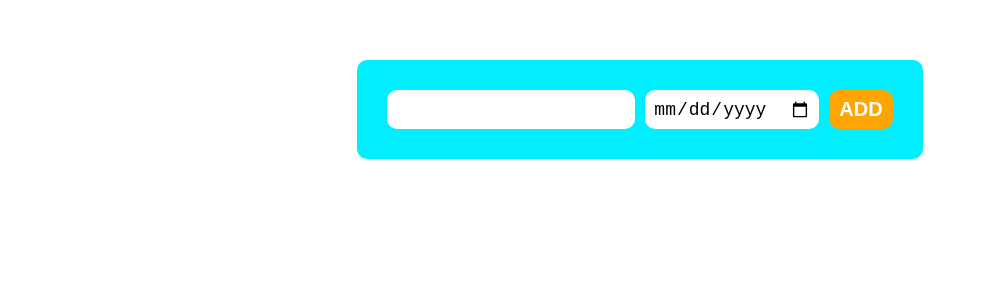
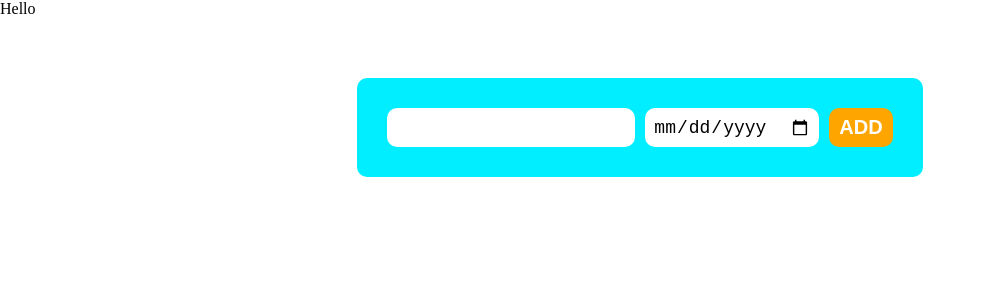
Before and after one commit to Azisbek/TodoFirbase, a React (Create React App) app: page / in a window 1280 px wide. Shown: the top 300 px of the page, without its empty margins (0-986 px from the left). Built offline with nearby package versions, Linux system fonts and the light colour scheme.

Commit message:
new header

```diff
--- a/src/App.js
+++ b/src/App.js
@@ -1,8 +1,10 @@
 import Form from "./components/Form";
+import Header from "./components/Header";
 
 function App() {
   return (
     <>
+    <Header/>
       <Form />
     </>
   );
--- /dev/null
+++ b/src/components/Header.jsx
@@ -0,0 +1,6 @@
+const Header = ()=>{
+    return(
+        <header>Hello</header>
+    )
+}
+export default Header
```
